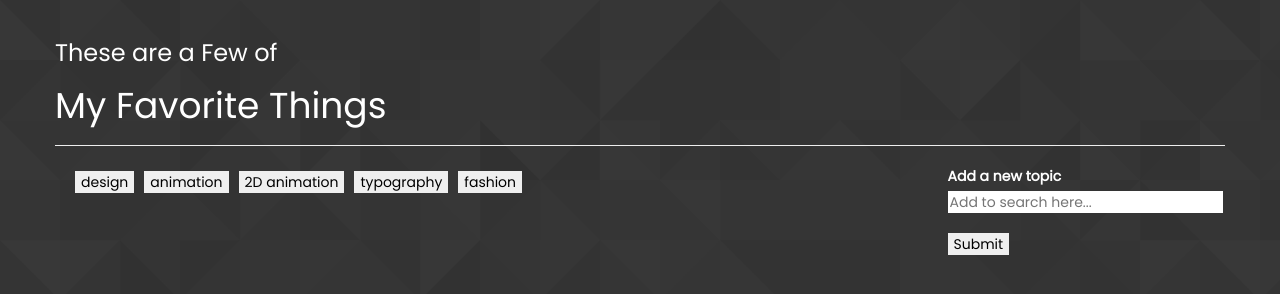
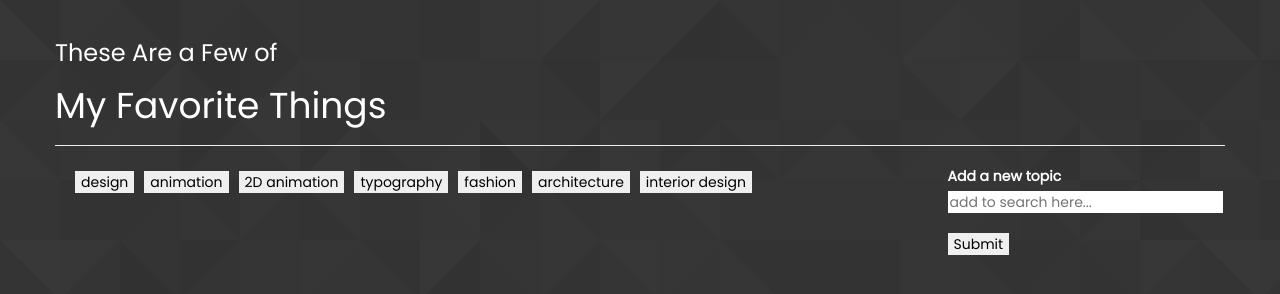
Before and after one commit to cmpablo/Gif-Tastic, a plain HTML site: page index.html in a window 1280 px wide. Drawn offline with nearby package versions, Linux system fonts and the light colour scheme.

```diff
--- a/assets/javascript/app.js
+++ b/assets/javascript/app.js
@@ -1,5 +1,5 @@
 $(document).ready(function() {
-  var topics = ["design", "animation", "2D animation", "typography", "fashion"];
+  var topics = ["design", "animation", "2D animation", "typography", "fashion", "architecture", "interior design"];
 
   function displayDesignInfo() {
     $("#faveThings").empty();
@@ -77,9 +77,6 @@ $(document).ready(function() {
   // click event listener to all topics with a class of "topics-btn"
   $(document).on("click", ".topics-btn", displayDesignInfo);
 
-  // click event listener to pause/play gifs
-  //$(document).on("click", ".topicsGif", pausePlayGifs);
-
   // run functions
   renderButtons();
 });
--- a/index.html
+++ b/index.html
@@ -4,7 +4,7 @@
 <head>
     <meta charset="utf-8" />
     <meta http-equiv="X-UA-Compatible" content="IE=edge">
-    <title>My Favorite Things GIF-Tastic </title>
+    <title>My Favorite Things in GIFs</title>
     <meta name="viewport" content="width=device-width, initial-scale=1">
     <link href="https://fonts.googleapis.com/css?family=Poppins" rel="stylesheet">
     <link rel="stylesheet" type="text/css" media="screen" href="assets/css/reset.css" />
@@ -18,7 +18,7 @@
 
         <div class="row">
             <div class="page-header">
-                <h3>These are a Few of</h3>
+                <h3>These Are a Few of</h3>
                 <h1>My Favorite Things
                 </h1>
             </div>
@@ -33,7 +33,7 @@
                 <form id="addToSearch">
                     <label for="newTopic-input">Add a new topic</label>
                     <br>
-                    <input type="text" id="newTopic-input" placeholder="Add to search here...">
+                    <input type="text" id="newTopic-input" placeholder="add to search here...">
                     <br>
                     <br>
                     <!-- Button triggers new movie to be added -->
```
Also changed, not shown: 1 other file.
